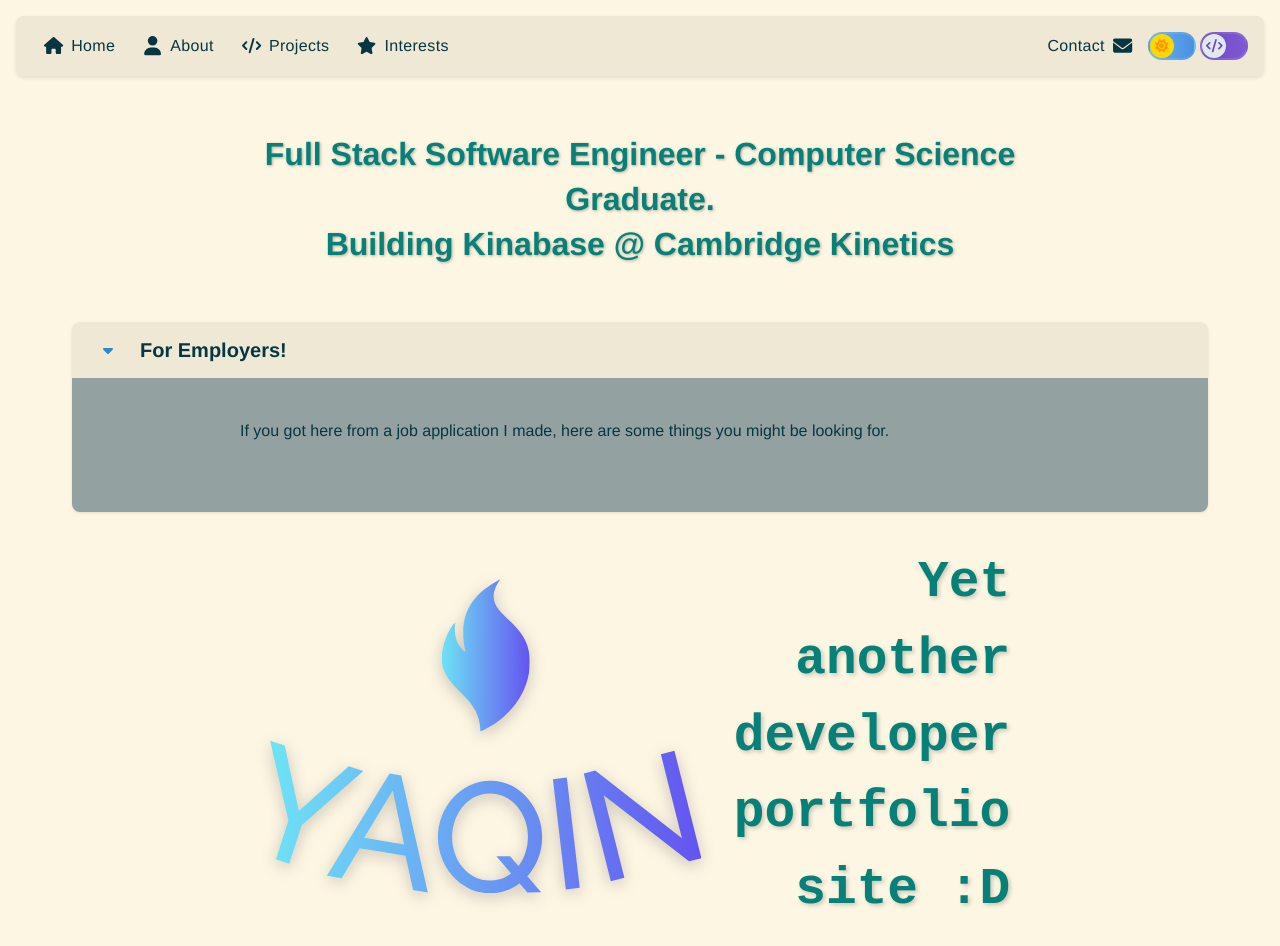
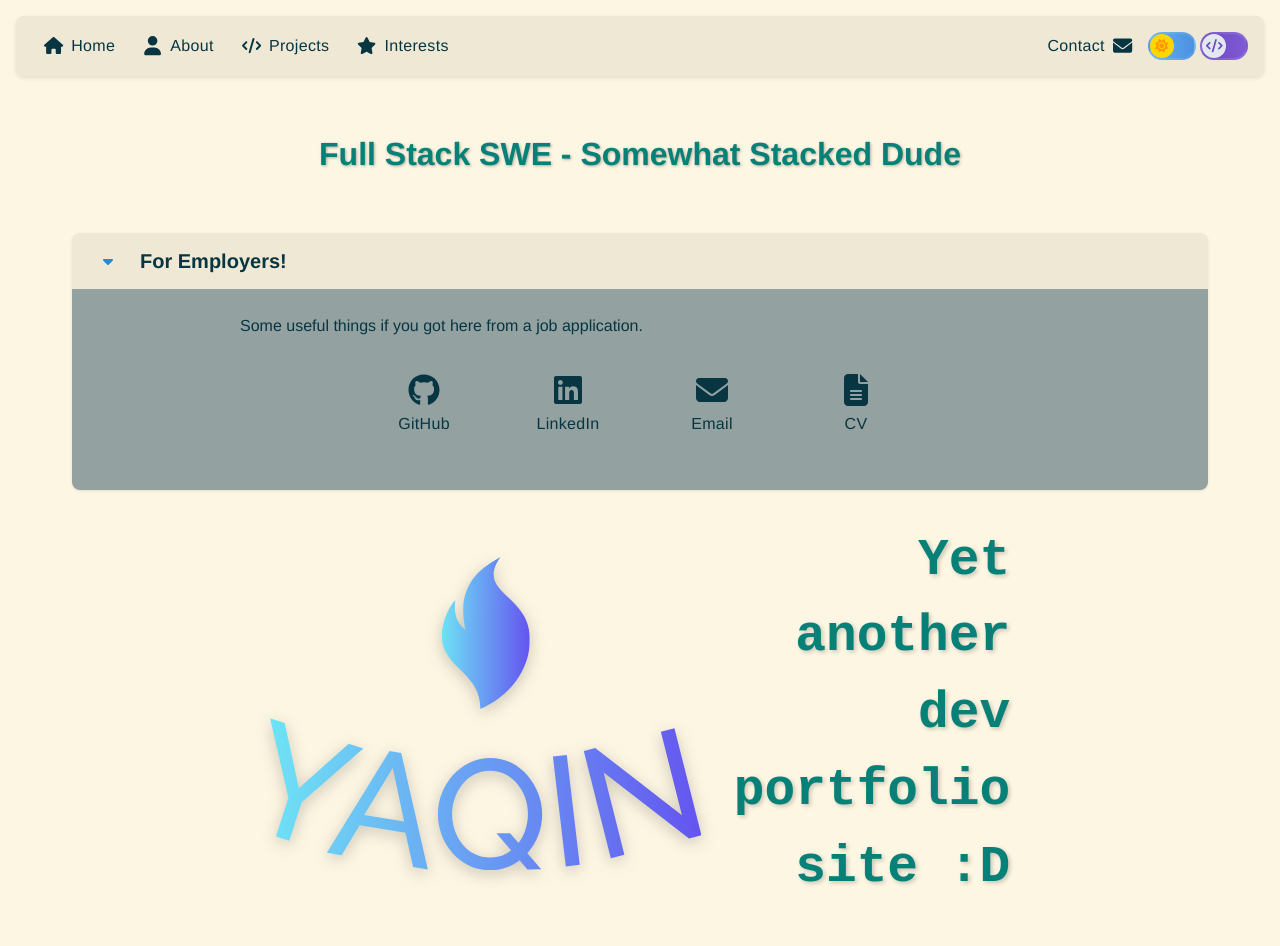
Before and after one commit to yaq1n0/yaqinhasan.com, a Vue app: page / in a window 1280 px wide. Shown: the top 946 px of the page. Built offline with nearby package versions, Linux system fonts and the light colour scheme.

Commit message:
update HomePage to use new ContactBox API

```diff
--- a/src/pages/HomePage.vue
+++ b/src/pages/HomePage.vue
@@ -1,46 +1,33 @@
 <template>
   <div class="home">
-    <p class="hero-tagline">
-      Full Stack Software Engineer - Computer Science Graduate. <br />
-      Building Kinabase @ Cambridge Kinetics
-    </p>
+    <p class="hero-tagline">Full Stack SWE - Somewhat Stacked Dude</p>
 
-    <collapsible-section :model-value="true" title="For Employers!" class="for-employers">
-      <p class="top-paragraph">If you got here from a job application I made, here are some things you might be looking for.</p>
-      <contact-box />
+    <!-- "For Developers" section - Only visible in dev mode -->
+    <collapsible-section v-if="isDevMode" :model-value="true" title="forDevs">
+      <p class="top-paragraph" style="font-weight: 600">So you like to hit random toggles?</p>
+      <p class="top-paragraph">You have enabled "developer mode" on this site, which shows some extra content than what is shown by default.</p>
+    </collapsible-section>
+
+    <!-- "For Employers" section - Only visible in non-dev mode (default)-->
+    <collapsible-section v-else :model-value="true" title="For Employers!">
+      <p class="top-paragraph">Some useful things if you got here from a job application.</p>
+      <contact-box :items="[GitHubIcon, LinkedInIcon, EmailIcon, CVIcon]" />
     </collapsible-section>
 
     <div class="welcome">
       <div class="logo">
         <img src="/logo-no-background.svg" alt="Yaqin Hasan Logo" />
       </div>
-      <p class="text">
-        Yet
-        <br />another <br />developer <br />portfolio <br />site :D
-      </p>
+      <p class="text">Yet<br />another<br />dev<br />portfolio<br />site :D</p>
     </div>
-
-    <!-- "For Developers" section - Only visible in dev mode -->
-    <collapsible-section v-if="isDevMode" :model-value="true" title="for_developers">
-      <p class="top-paragraph" style="font-weight: 600">I see you like to hit random toggles..</p>
-      <p class="top-paragraph">
-        You have enabled "developer mode" on this site, which basically means that you have access to more content than is shown by default. You can turn this
-        off by hitting that toggle button again. Additional content will be in the vivid purple you can see here.
-      </p>
-      <p class="top-paragraph">
-        I added this feature because I wanted the site to be trimmed down for a general audience by default, but also be technically comprehensive for those who
-        can appreciate it.
-      </p>
-    </collapsible-section>
   </div>
 </template>
 
 <script setup lang="ts">
 import ContactBox from "@/components/ContactBox.vue";
 import CollapsibleSection from "@/components/CollapsibleSection.vue";
-
 import { useDevMode } from "@/composables/UseDevMode";
-
+import { GitHubIcon, LinkedInIcon, EmailIcon, CVIcon } from "@/data/ExternalLinks";
 const { isDevMode } = useDevMode();
 </script>
 
@@ -50,7 +37,7 @@ const { isDevMode } = useDevMode();
   margin: 0 auto;
 }
 
-.for-employers {
+.collapsible-section {
   margin-left: map.get($spacing, "xl");
   margin-right: map.get($spacing, "xl");
 }
@@ -75,7 +62,7 @@ const { isDevMode } = useDevMode();
 .top-paragraph {
   line-height: 1.6;
   max-width: 800px;
-  margin: map.get($spacing, "lg") auto;
+  margin: map.get($spacing, "sm") auto;
   animation: fadeIn 1s ease-in;
 }
 
```
